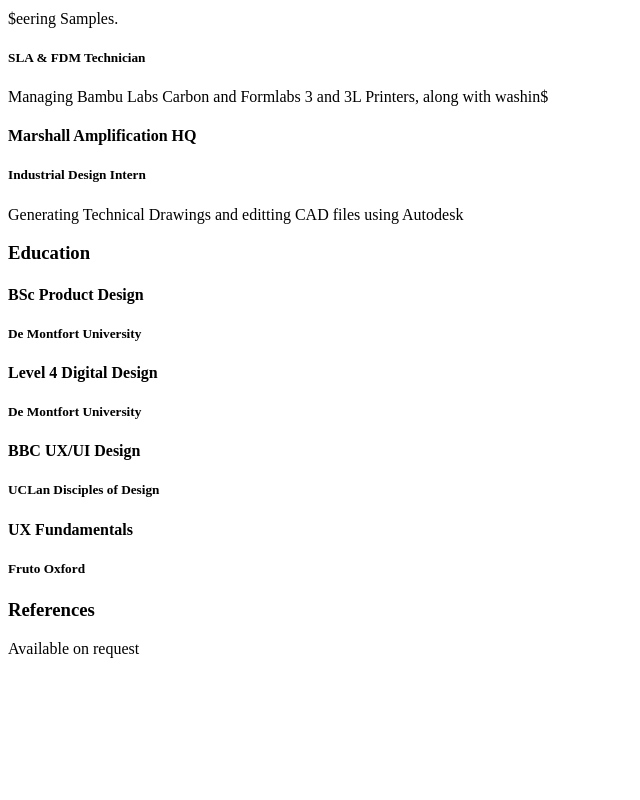
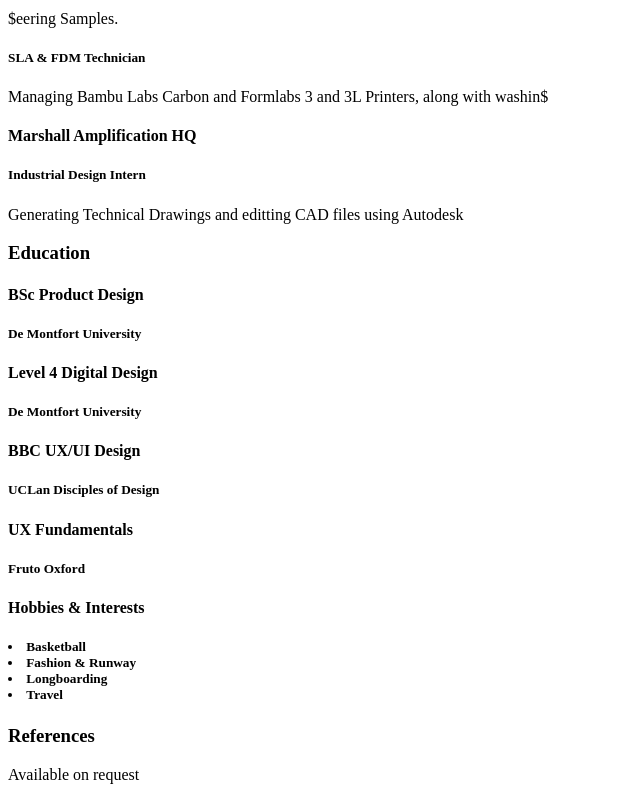
Before and after one commit to hicarty/CV, a plain HTML site: page index.html in a window 1280 px wide. Shown: the part 689-1489 px from the top of the page, without its empty margins (0-640 px from the left). Before the commit the page ends 1363 px from the top, so only its background shows below. Drawn offline with Linux system fonts and the light colour scheme.

Commit message:
-ADDED: Hobbies

```diff
--- a/index.html
+++ b/index.html
@@ -35,6 +35,8 @@
 <h5>UCLan Disciples of Design</h5>
 <h4>UX Fundamentals</h4>
 <h5>Fruto Oxford</h5>
+<h4>Hobbies & Interests</h4>
+<h5><table><li>Basketball</li><li>Fashion & Runway</li><li>Longboarding</li><li>Travel</li></table><h5>
 <h3>References</h3>
 <p>Available on request</p>
 </span>
```
